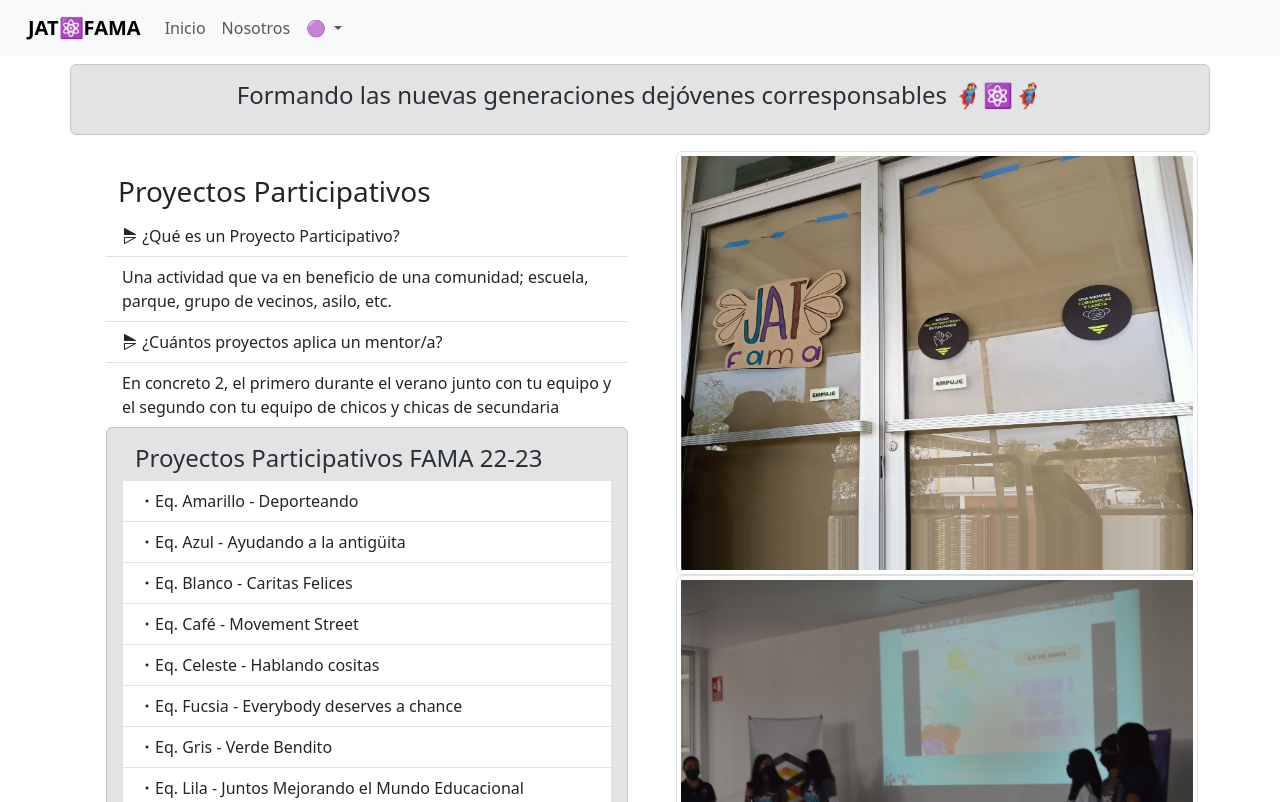
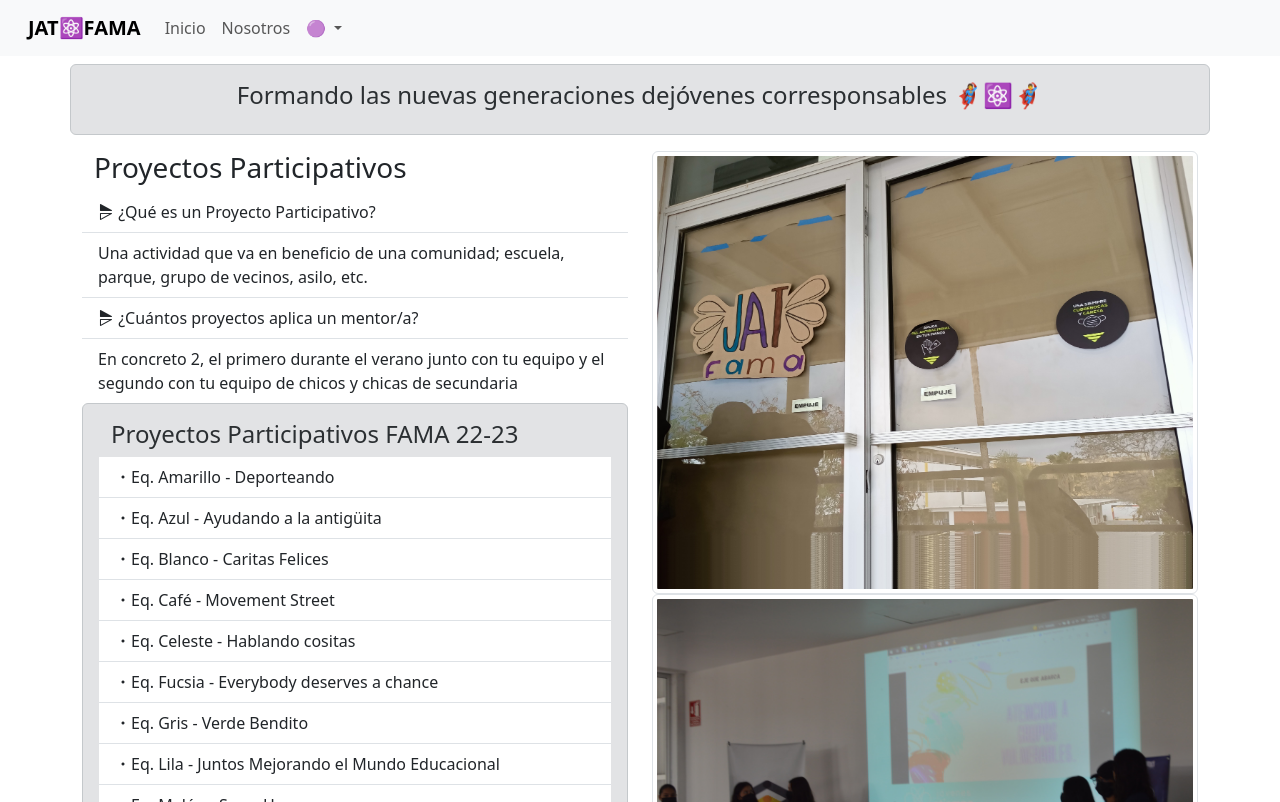
Before and after one commit to Rochanovski/JAT_NuevoLeon, a plain HTML site: page Pp.html in a window 1280 px wide. Shown: the top 802 px of the page. Drawn offline with nearby package versions, Linux system fonts and the light colour scheme.

Commit message:
Add files via upload

```diff
--- a/Pp.html
+++ b/Pp.html
@@ -59,7 +59,7 @@
             </div>
         </div>
         <div class="row">
-            <div class="col m-4">
+            <div class="col-12 col-md-6">
                 <h3 class="container-fluid"> Proyectos Participativos</h3>
                 <ul class="list-group list-group-flush">
                     <li class="list-group-item"><i class="bi bi-symmetry-horizontal"></i> ¿Qué es un Proyecto Participativo?
@@ -93,7 +93,7 @@
                         <li class="list-group-item"><i class="bi bi-dot"></i>Eq. Vino - Mundo Verde</li>
                 </div>
             </div>
-            <div class="col d-none d-sm-inline"> <img src="img/pp3.jpg" class="img-thumbnail" alt="Fama Circle"><img
+            <div class="col-md-6 d-none d-sm-inline"> <img src="img/pp3.jpg" class="img-thumbnail" alt="Fama Circle"><img
                     src="img/pp1.JPG" class="img-thumbnail" alt="Mentor & Mentitos"><img
                     src="img/pp2.jpg" class="img-thumbnail" alt="Mentor & Mentitos"></div>
         </div>
```
Also changed, not shown: index.html (+2 -2 lines).
